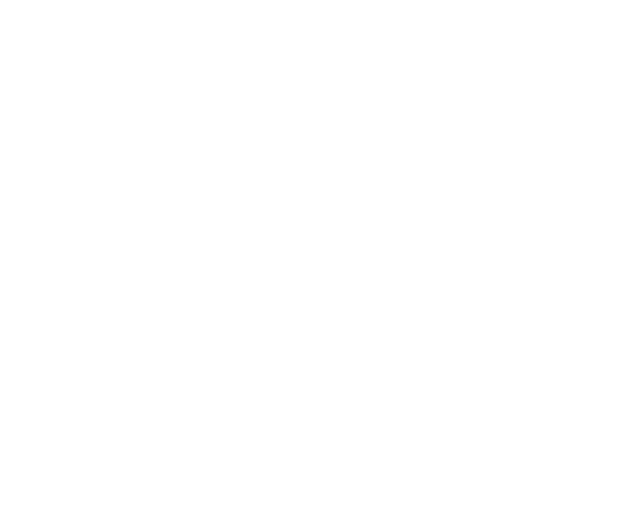
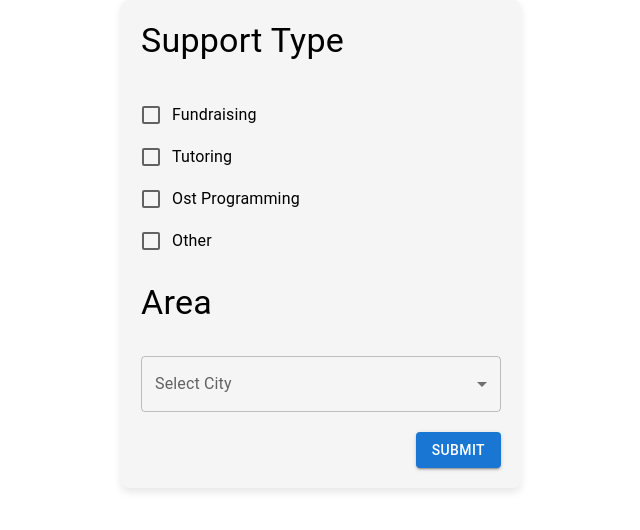
Before and after one commit to Alan1321/educate_using_ai, a React (Vite) app in the folder frontend/: page /supportform in a window 1280 px wide. Before the commit this address had no page. Shown: the top 530 px of the page, without its empty margins (319-959 px from the left). Built offline with nearby package versions, Linux system fonts and the light colour scheme.

Commit message:
added support form, working on it

```diff
--- a/frontend/src/App.jsx
+++ b/frontend/src/App.jsx
@@ -1,5 +1,6 @@
 import Login from "./components/Login"
 import Iselp from "./components/Iselp";
+import SupportForm from "./components/SupportForm";
 import { BrowserRouter as Router, Routes, Route, Link } from 'react-router-dom';
 
 function App() {
@@ -9,6 +10,7 @@
       <Routes>
         <Route path="/" element={<Login />} />
         <Route path="/iselp" element={<Iselp />} exact/>
+        <Route path="/supportform" element={<SupportForm />} exact/>
       </Routes>
     </Router>
   )
--- a/frontend/src/components/Login.jsx
+++ b/frontend/src/components/Login.jsx
@@ -13,14 +13,15 @@
   const navigate = useNavigate();
   const emailRef = useRef(null);
   const passwordRef = useRef(null);
+  const data = {}
 
   const loginHandler = (e) =>{
-    console.log(emailRef.current.value, passwordRef.current.value)
-    console.log(loginData)
     const validLogin = loginData.find(user => user.email === emailRef.current.value && user.password === passwordRef.current.value)
 
     if(validLogin) {
-      navigate("/iselp")
+      data.email = emailRef.current.value
+      data.password = passwordRef.current.value
+      navigate("/supportform")
     }
   }
 
--- /dev/null
+++ b/frontend/src/components/SupportForm.css
@@ -0,0 +1,21 @@
+.form-container {
+    display: flex;
+    flex-direction: column;
+    gap: 20px;
+    width: 400px;
+    margin: 0 auto;
+    padding: 20px;
+    background-color: #f5f5f5;
+    border-radius: 8px;
+    box-shadow: 0 4px 8px rgba(0, 0, 0, 0.1);
+  }
+
+  .other-option {
+    display: flex;
+    align-items: center;
+    gap: 10px;
+  }
+
+  .submit-btn {
+    align-self: flex-end;
+  }
--- /dev/null
+++ b/frontend/src/components/SupportForm.jsx
@@ -0,0 +1,97 @@
+import React, { useState } from 'react';
+import { TextField, Checkbox, FormControlLabel, FormGroup, MenuItem, Select, InputLabel, FormControl, Button, Box, Typography } from '@mui/material';
+import './SupportForm.css';
+
+const SupportForm = () => {
+  const [selectedSupportTypes, setSelectedSupportTypes] = useState({
+    fundraising: false,
+    tutoring: false,
+    ostProgramming: false,
+    otherCheckbox: false,
+    otherText: ''
+  });
+
+  const [city, setCity] = useState('');
+
+  const handleCheckboxChange = (event) => {
+    const { name, checked } = event.target;
+    setSelectedSupportTypes((prev) => ({
+      ...prev,
+      [name]: checked,
+    }));
+  };
+
+  const handleOtherTextChange = (event) => {
+    setSelectedSupportTypes((prev) => ({
+      ...prev,
+      otherText: event.target.value,
+    }));
+  };
+
+  const handleCityChange = (event) => {
+    setCity(event.target.value);
+  };
+
+  const handleSubmit = (event) => {
+    event.preventDefault();
+    console.log('Selected Support Types:', selectedSupportTypes);
+    console.log('Selected City:', city);
+  };
+
+  return (
+    <Box className="form-container" component="form" onSubmit={handleSubmit}>
+      <Typography variant="h4" gutterBottom>Support Type</Typography>
+      <FormGroup>
+        <FormControlLabel
+          control={<Checkbox checked={selectedSupportTypes.fundraising} onChange={handleCheckboxChange} name="fundraising" />}
+          label="Fundraising"
+        />
+        <FormControlLabel
+          control={<Checkbox checked={selectedSupportTypes.tutoring} onChange={handleCheckboxChange} name="tutoring" />}
+          label="Tutoring"
+        />
+        <FormControlLabel
+          control={<Checkbox checked={selectedSupportTypes.ostProgramming} onChange={handleCheckboxChange} name="ostProgramming" />}
+          label="Ost Programming"
+        />
+        <Box className="other-option">
+          <FormControlLabel
+            control={<Checkbox checked={selectedSupportTypes.otherCheckbox} onChange={handleCheckboxChange} name="otherCheckbox" />}
+            label="Other"
+          />
+          {selectedSupportTypes.otherCheckbox && (
+            <TextField
+              variant="outlined"
+              size="small"
+              placeholder="Specify Other"
+              value={selectedSupportTypes.otherText}
+              onChange={handleOtherTextChange}
+            />
+          )}
+        </Box>
+      </FormGroup>
+
+      <Typography variant="h4" gutterBottom>Area</Typography>
+      <FormControl fullWidth>
+        <InputLabel id="area-label">Select City</InputLabel>
+        <Select
+          labelId="area-label"
+          value={city}
+          onChange={handleCityChange}
+          label="Select City"
+        >
+          <MenuItem value="Chicago">Chicago</MenuItem>
+          <MenuItem value="Niles">Niles</MenuItem>
+          <MenuItem value="Nashville">Nashville</MenuItem>
+          <MenuItem value="Huntsville">Huntsville</MenuItem>
+        </Select>
+      </FormControl>
+
+      <Button type="submit" variant="contained" color="primary" className="submit-btn">
+        Submit
+      </Button>
+    </Box>
+  );
+};
+
+export default SupportForm;
```
